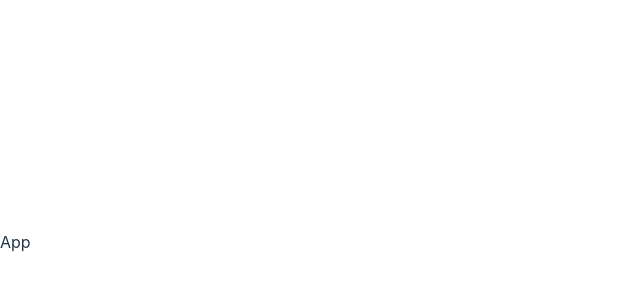
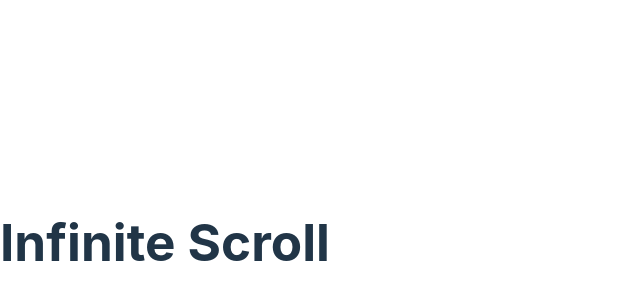
Before and after one commit to darbazali/infinite-scroll-with-react, a React (Vite) app: page / in a window 1280 px wide. Shown: the part 158-458 px from the top of the page, without its empty margins (0-640 px from the left). Built offline with nearby package versions, Linux system fonts and the light colour scheme.

Commit message:
Add routing with react-router-dom and integrate InfiniteScroll component

```diff
--- a/src/App.tsx
+++ b/src/App.tsx
@@ -1,5 +1,14 @@
+import { BrowserRouter, Route, Routes } from "react-router-dom"
+import InfiniteScroll from "./InfiniteScroll/InfiniteScroll"
+
 const App = () => {
-  return <div>App</div>
+  return (
+    <BrowserRouter>
+      <Routes>
+        <Route path="/" element={<InfiniteScroll />} />
+      </Routes>
+    </BrowserRouter>
+  )
 }
 
 export default App
```
